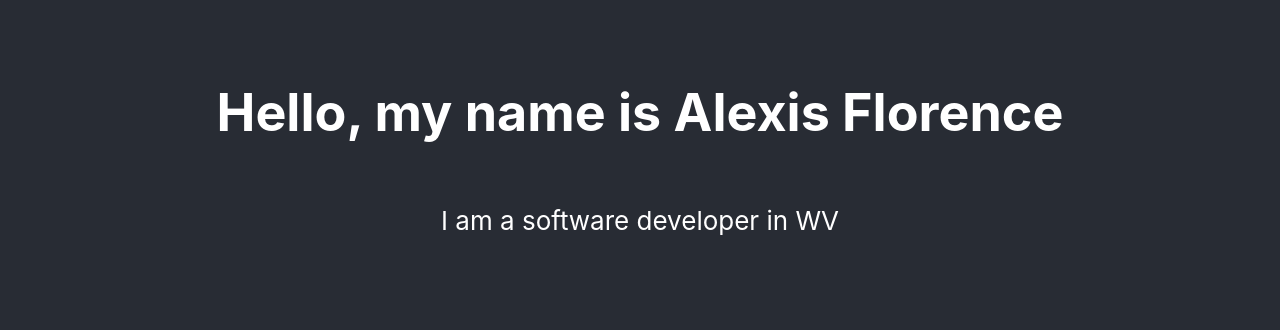
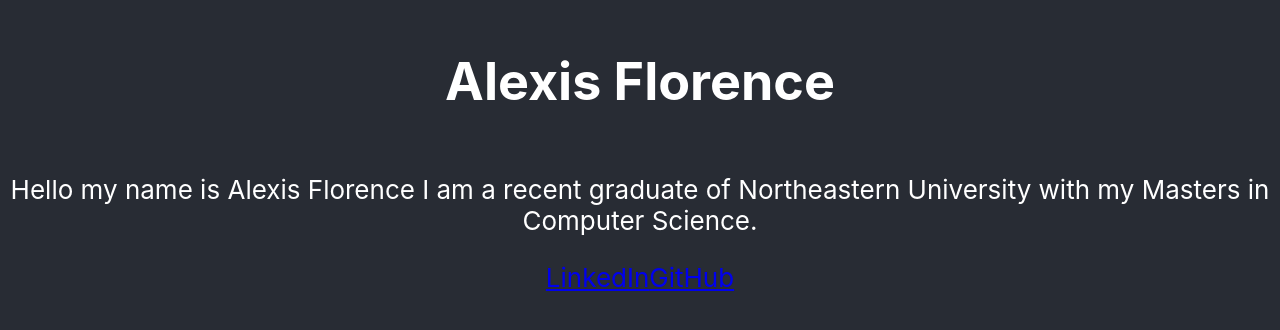
Before and after one commit to alexisflorence/alexisflorence.github.io, a React (Create React App) app: page / in a window 1280 px wide. Shown: the part 246-576 px from the top of the page. Built offline with nearby package versions, Linux system fonts and the light colour scheme.

Commit message:
fixig app.js

```diff
--- a/src/App.js
+++ b/src/App.js
@@ -5,8 +5,27 @@ function App() {
   return (
     <div className="App">
       <header className="App-header">
-        <h1>Hello, my name is Alexis Florence</h1>
-        <p>I am a software developer in WV</p>
+        <h1>Alexis Florence</h1>
+        <p>
+          Hello my name is Alexis Florence I am a recent graduate of
+          Northeastern University with my Masters in Computer Science.
+        </p>
+        <div className="social-links">
+          <a
+            href="https://www.linkedin.com/in/alexisflorence"
+            target="_blank"
+            rel="noopener noreferrer"
+          >
+            LinkedIn
+          </a>
+          <a
+            href="https://github.com/alexisflorence"
+            target="_blank"
+            rel="noopener noreferrer"
+          >
+            GitHub
+          </a>
+        </div>
       </header>
     </div>
   );
```
